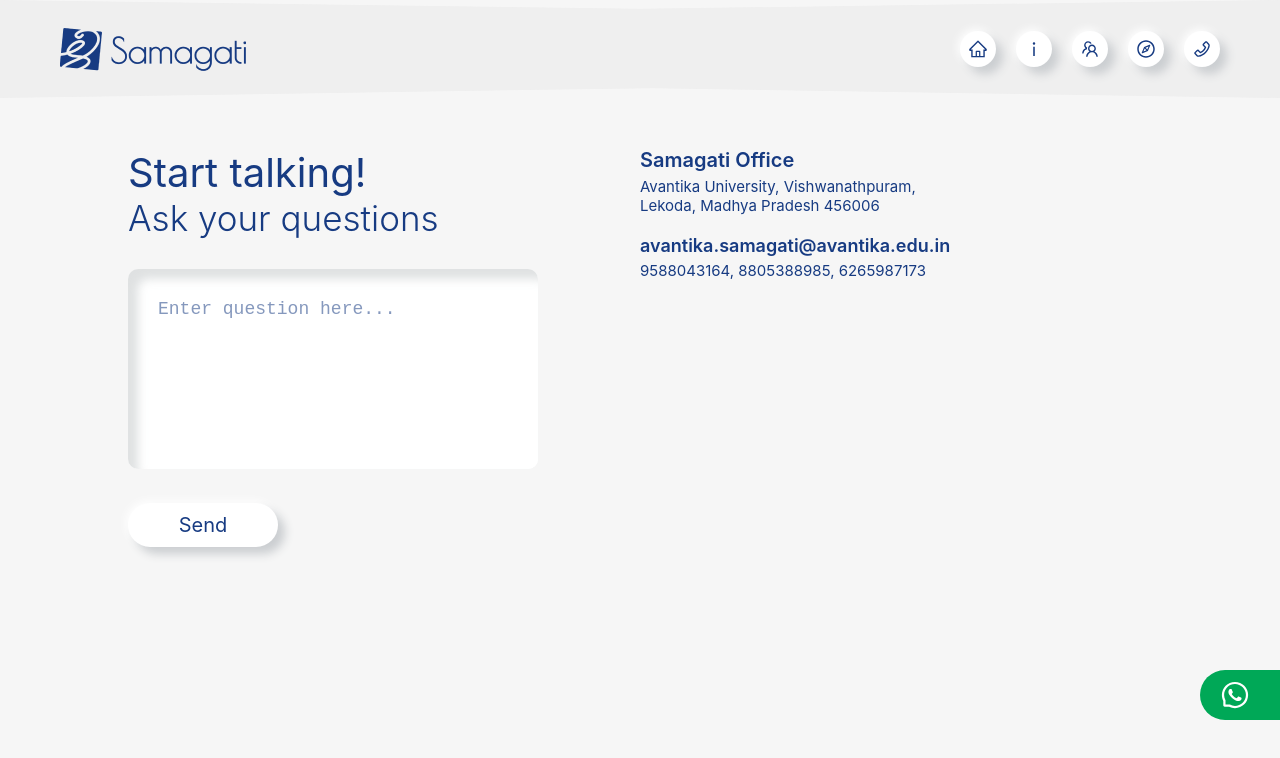
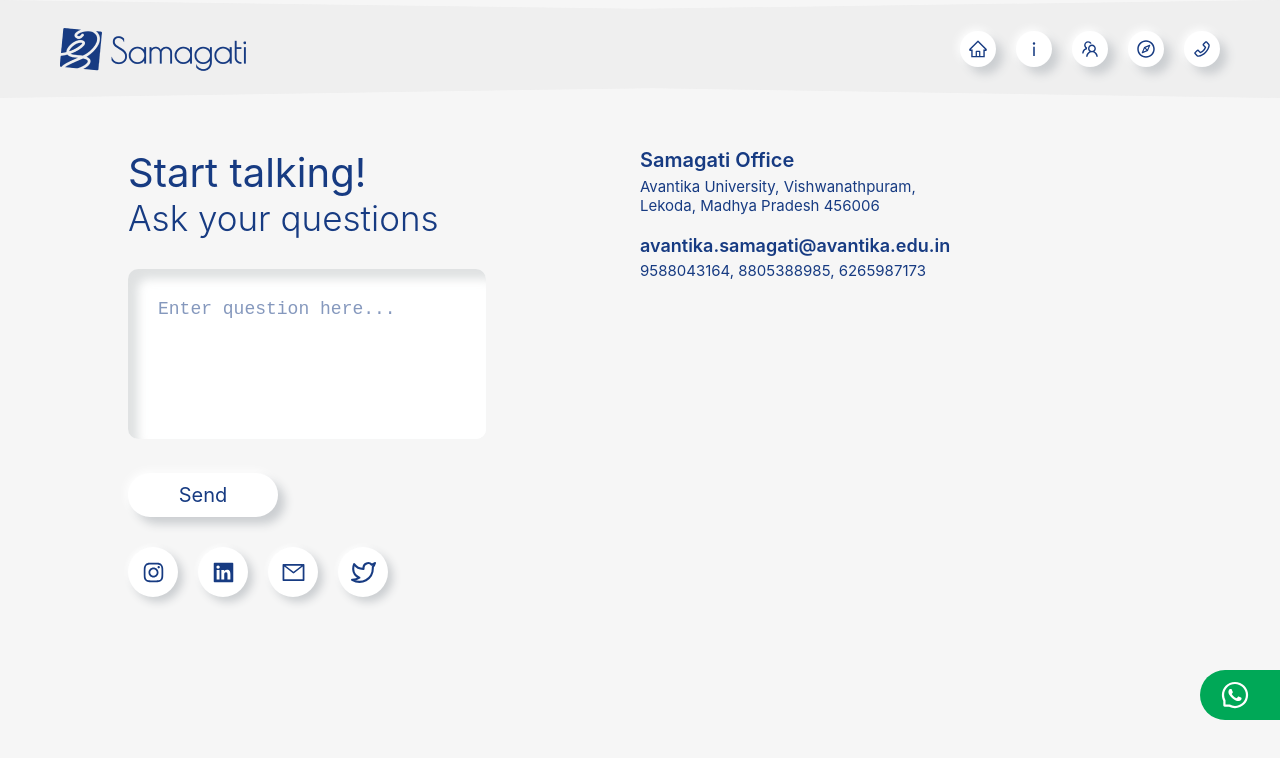
Before and after one commit to Harsh-Sharma-1/Samagati, a Next.js app: page /contact in a window 1280 px wide. Shown: the top 758 px of the page. Built offline with nearby package versions, Linux system fonts and the light colour scheme.

Commit message:
social media buttons added contact page is about to complete

```diff
--- /dev/null
+++ b/components/UI/SocialMediaBtn/index.tsx
@@ -0,0 +1,16 @@
+import React from 'react';
+import styles from './socialmedia.module.css';
+
+type props = {
+    icon: any;
+};
+
+const SocialMediaBtn: React.FC<props> = (Props: props) => {
+    return (
+        <div className={styles.container}>
+            <Props.icon />
+        </div>
+    );
+};
+
+export default SocialMediaBtn;
--- /dev/null
+++ b/components/UI/SocialMediaBtn/socialmedia.module.css
@@ -0,0 +1,13 @@
+.container {
+    width: 50px;
+    height: 50px;
+    color: #173b82;
+    background: #ffffff;
+    box-shadow: 5px 5px 8px #cbced1, -1px -1px 5px white;
+    cursor: pointer;
+    border-radius: 100px;
+    display: flex;
+    justify-content: center;
+    align-items: center;
+    font-size: 25px;
+}
--- a/components/UI/TextAreaBox/textarea.module.css
+++ b/components/UI/TextAreaBox/textarea.module.css
@@ -1,6 +1,6 @@
 .textareabox {
-    width: 80%;
-    height: 200px;
+    width: 70%;
+    height: 170px;
     padding: 30px;
     box-sizing: border-box;
     margin-top: 30px;
--- a/pages/contact.tsx
+++ b/pages/contact.tsx
@@ -5,6 +5,13 @@ import styles from '../styles/Contact.module.css';
 import TextAreaBox from '../components/UI/TextAreaBox';
 import NueButton from '../components/UI/NueButton';
 import FloatingBtn from '../components/UI/Floatingbtn';
+import {
+    AiOutlineInstagram,
+    AiFillLinkedin,
+    AiOutlineMail,
+} from 'react-icons/ai';
+import { FiTwitter } from 'react-icons/fi';
+import SocialMediaBtn from '../components/UI/SocialMediaBtn';
 
 const Contact: NextPage = () => {
     const [question, setQuestion] = useState<string>('');
@@ -20,6 +27,12 @@ const Contact: NextPage = () => {
                         onChange={setQuestion}
                     />
                     <NueButton />
+                    <div className={styles.iconContainer}>
+                        <SocialMediaBtn icon={AiOutlineInstagram} />
+                        <SocialMediaBtn icon={AiFillLinkedin} />
+                        <SocialMediaBtn icon={AiOutlineMail} />
+                        <SocialMediaBtn icon={FiTwitter} />
+                    </div>
                 </div>
                 <div className={styles.right}>
                     <h1>Samagati Office</h1>
--- a/styles/Contact.module.css
+++ b/styles/Contact.module.css
@@ -36,6 +36,12 @@
     font-size: 35px;
 }
 
+.iconContainer {
+    display: flex;
+    gap: 20px;
+    margin-top: 30px;
+}
+
 .right {
     width: 100%;
 }
```
